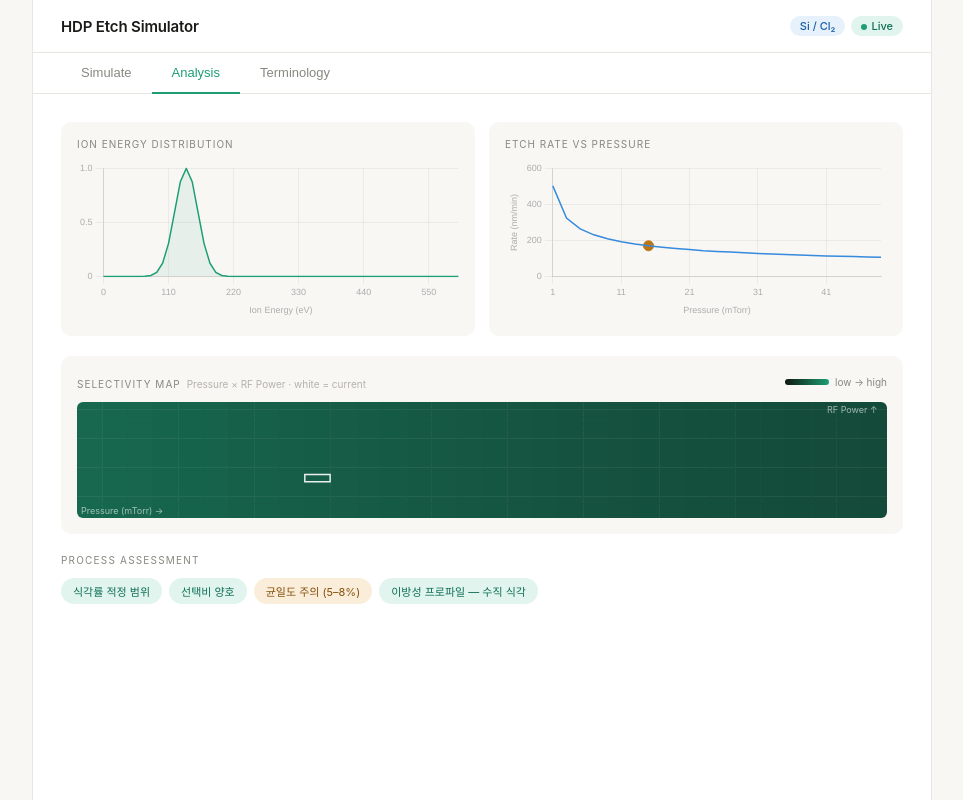
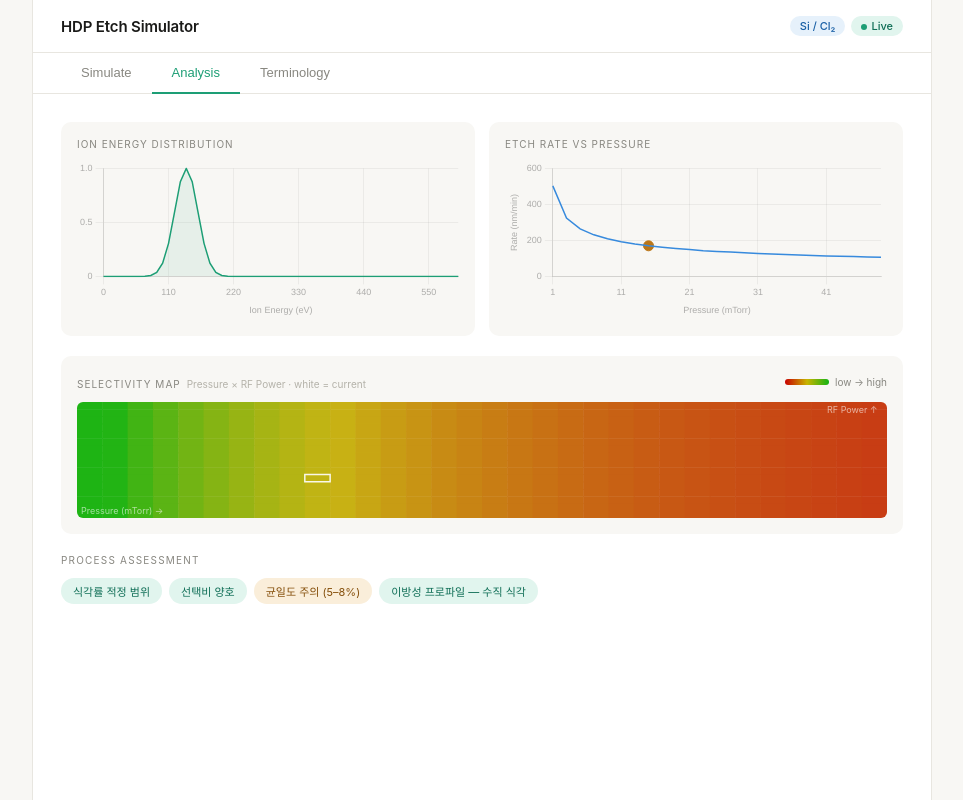
Before and after one commit to kwp421/hdp-etch-simulator, a plain HTML site: page index.html in a window 1280 px wide. Both pictures are taken after a click on the button "Analysis". Shown: the whole page, without its empty margins (158-1121 px from the left). Drawn offline with nearby package versions, Linux system fonts and the light colour scheme.

Commit message:
Update gradient colors and calculation logic

```diff
--- a/index.html
+++ b/index.html
@@ -52,7 +52,7 @@ input[type=range]{width:100%;accent-color:#1D9E75;cursor:pointer;height:4px;}
 .hmt-label{font-size:10px;letter-spacing:.1em;color:#888780;text-transform:uppercase;}
 .hmt-sub{font-size:10px;color:#B4B2A9;margin-left:6px;font-weight:400;letter-spacing:0;text-transform:none;}
 .hmg{display:flex;align-items:center;gap:6px;font-size:10px;color:#888780;}
-.hgg{width:44px;height:6px;border-radius:3px;background:linear-gradient(to right,#0d180e,#1D9E75);}
+.hgg{width:44px;height:6px;border-radius:3px;background:linear-gradient(to right,#C80000,#C8B400,#14B414);}
 .acs{display:flex;gap:7px;flex-wrap:wrap;}
 .ac{font-size:11px;padding:5px 12px;border-radius:20px;}
 .tl{display:flex;flex-direction:column;gap:16px;}
@@ -241,7 +241,7 @@ function calc(p){
   const gasEff=Math.min(1.3,Math.pow(p.gasflow/60,0.35));
   const load=1+(p.gasflow/200)*0.15+(p.time/300)*0.08;
   const si=180*arrh*ionEff*pressEff*powerEff*gasEff*load;
-  const sio2=si*(0.05+0.03*(p.pressure/50)+0.02*(p.bias/500));
+  const sio2=si*(0.03+0.18*(p.pressure/50)+0.08*(p.bias/500));
   const aniso=Math.min(0.98,Math.max(0.05,1-p.pressure/70+p.bias/1000));
   return{rate:si,depth:si*(p.time/60),sel:si/sio2,
     unif:2.5+(p.pressure/50)*4+Math.max(0,(2000-p.rfpower)/2000)*3+Math.abs(p.bias-200)/200*2,
@@ -343,8 +343,8 @@ function dHeat(p){
   const w=cv.width,h=cv.height,C=32,R=16,cw=w/C,ch=h/R;
   for(let r=0;r<R;r++) for(let c=0;c<C;c++){
     const pr=1+c*(49/C),rf=200+(R-1-r)*(1800/R);
-    const n=Math.min(1,calc({...p,pressure:pr,rfpower:rf}).sel/28);
-    ctx.fillStyle=`rgb(${Math.round(13+n*16)},${Math.round(13+n*145)},${Math.round(14+n*103)})`;
+    const rawSel=calc({...p,pressure:pr,rfpower:rf}).sel; const n=Math.min(1,Math.max(0,(rawSel-2)/14));
+    const r2=n<0.5?200:Math.round(200-(n-0.5)*2*170); const g2=n<0.5?Math.round(n*2*180):180; ctx.fillStyle=`rgb(${r2},${g2},20)`;
     ctx.fillRect(c*cw,r*ch,cw+.5,ch+.5);
   }
   const cc=Math.min(C-1,Math.round((p.pressure-1)/49*C));
```
